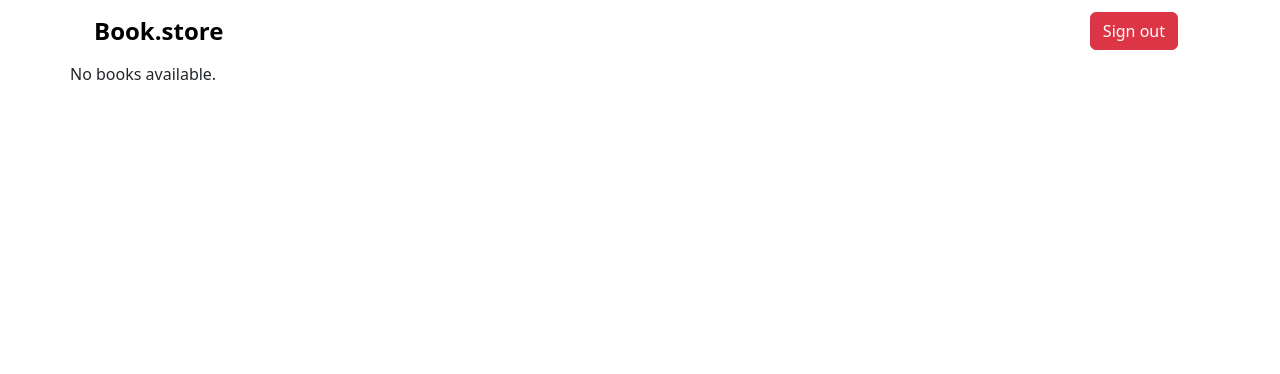
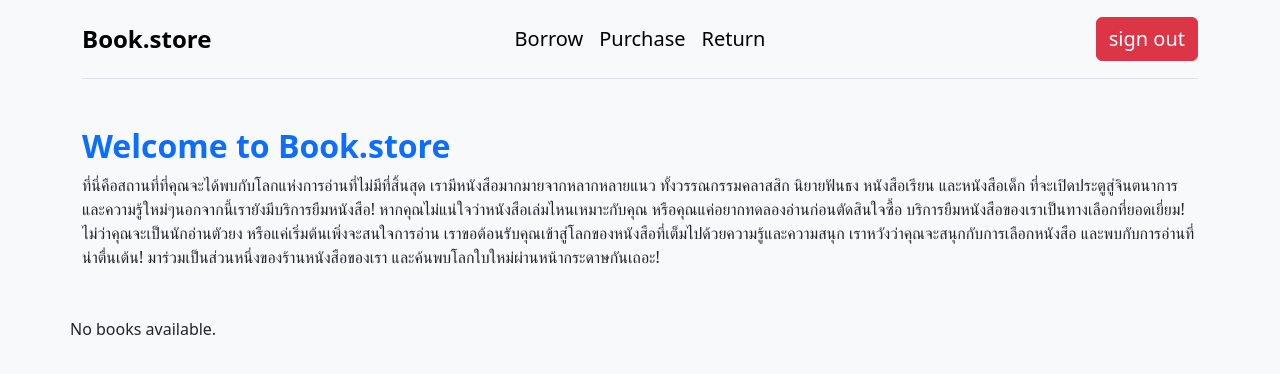
Before and after one commit to Pramote-29/BOOK-STORE-PHP, a PHP site: page /user.php in a window 1280 px wide. Shown: the top 374 px of the page. Run offline with PHP 8.4, Linux system fonts and the light colour scheme; the visitor is signed in with stand-in values (Sample User, id 1); data that the repository does not hold is empty.

Commit message:
borrow-return

```diff
--- /dev/null
+++ b/includes/bor-buy-navbar.php
@@ -0,0 +1,17 @@
+<header class="d-flex flex-wrap align-items-center justify-content-center justify-content-md-between py-3 mb-4 border-bottom">
+      <div class="col-md-3 mb-2 mb-md-0">
+        <a href="/" class="d-inline-flex link-body-emphasis text-decoration-none fw-bold fs-4">
+            Book.store
+        </a>
+      </div>
+
+      <ul class="nav col-12 col-md-auto mb-2 justify-content-center mb-md-0">
+        <li><a href="borrowbook/borrow-book.php" class="nav-link px-2 text-black fs-5">Borrow</a></li>
+        <li><a href="purchase/purchase-book.php" class="nav-link px-2 text-black fs-5">Purchase</a></li>
+        <li><a href="returnbook/return.php" class="nav-link px-2 text-black fs-5">Return</a></li>
+      </ul>
+
+      <div class="col-md-3 text-end">
+        <a href="sign_out.php" class="btn btn-danger fs-5">sign out</a>
+      </div>
+    </header>
--- a/user.php
+++ b/user.php
@@ -16,12 +16,18 @@
     <link href="https://cdn.jsdelivr.net/npm/bootstrap@5.3.0/dist/css/bootstrap.min.css" rel="stylesheet">
     <title>users dashboard</title>
 </head>
-<body class="container">
-    <?php include "includes/navout.php"; ?>
-    <div class="row">
+<body class="container bg-light">
+    <?php include "includes/bor-buy-navbar.php"; ?>
+    <div class="conatiner mt-5">
+    <h1 class="fs-2 fw-bold text-primary">Welcome to Book.store</h1>
+        <p>ที่นี่คือสถานที่ที่คุณจะได้พบกับโลกแห่งการอ่านที่ไม่มีที่สิ้นสุด เรามีหนังสือมากมายจากหลากหลายแนว ทั้งวรรณกรรมคลาสสิก นิยายฟันธง หนังสือเรียน และหนังสือเด็ก ที่จะเปิดประตูสู่จินตนาการและความรู้ใหม่ๆนอกจากนี้เรายังมีบริการยืมหนังสือ!
+        หากคุณไม่แน่ใจว่าหนังสือเล่มไหนเหมาะกับคุณ หรือคุณแค่อยากทดลองอ่านก่อนตัดสินใจซื้อ บริการยืมหนังสือของเราเป็นทางเลือกที่ยอดเยี่ยม!ไม่ว่าคุณจะเป็นนักอ่านตัวยง หรือแค่เริ่มต้นเพิ่งจะสนใจการอ่าน เราขอต้อนรับคุณเข้าสู่โลกของหนังสือที่เต็มไปด้วยความรู้และความสนุก เราหวังว่าคุณจะสนุกกับการเลือกหนังสือ และพบกับการอ่านที่น่าตื่นเต้น!
+มาร่วมเป็นส่วนหนึ่งของร้านหนังสือของเรา และค้นพบโลกใบใหม่ผ่านหน้ากระดาษกันเถอะ!</p>
+    </div>
+    <div class="row mt-5">
         <?php
         if ($result->num_rows > 0) {
-            // แสดงข้อมูลเป็น card
+            // แสดงข้อมูลเป็น cards
             while($row = $result->fetch_assoc()) {
                 ?>
                 <div class="col-md-3">
@@ -31,7 +37,8 @@
                             <h5 class="card-title"><?php echo $row['title']; ?></h5>
                             <p class="card-text"> <?php echo $row['author']; ?></p>
                             <p class="card-text">Price: $<?php echo $row['price']; ?></p>
-                            <a href="#" class="btn btn-primary">More Info</a>
+                            <a href="purchasebook/purchase.php" class="btn btn-primary">Buy</a>
+                            <a href="borrowbook/borrow.php" class="btn btn-success">Borrow</a>
                         </div>
                     </div>
                 </div>
```
Also changed, not shown: borrowbook/borrow-book.php (added, +88 -0 lines), purchasebook/purchase-book.php (added, +17 -0 lines), updatebook.php (+2 -8 lines), uploads/book7.jpeg (added), uploads/book8.jpeg (added).
